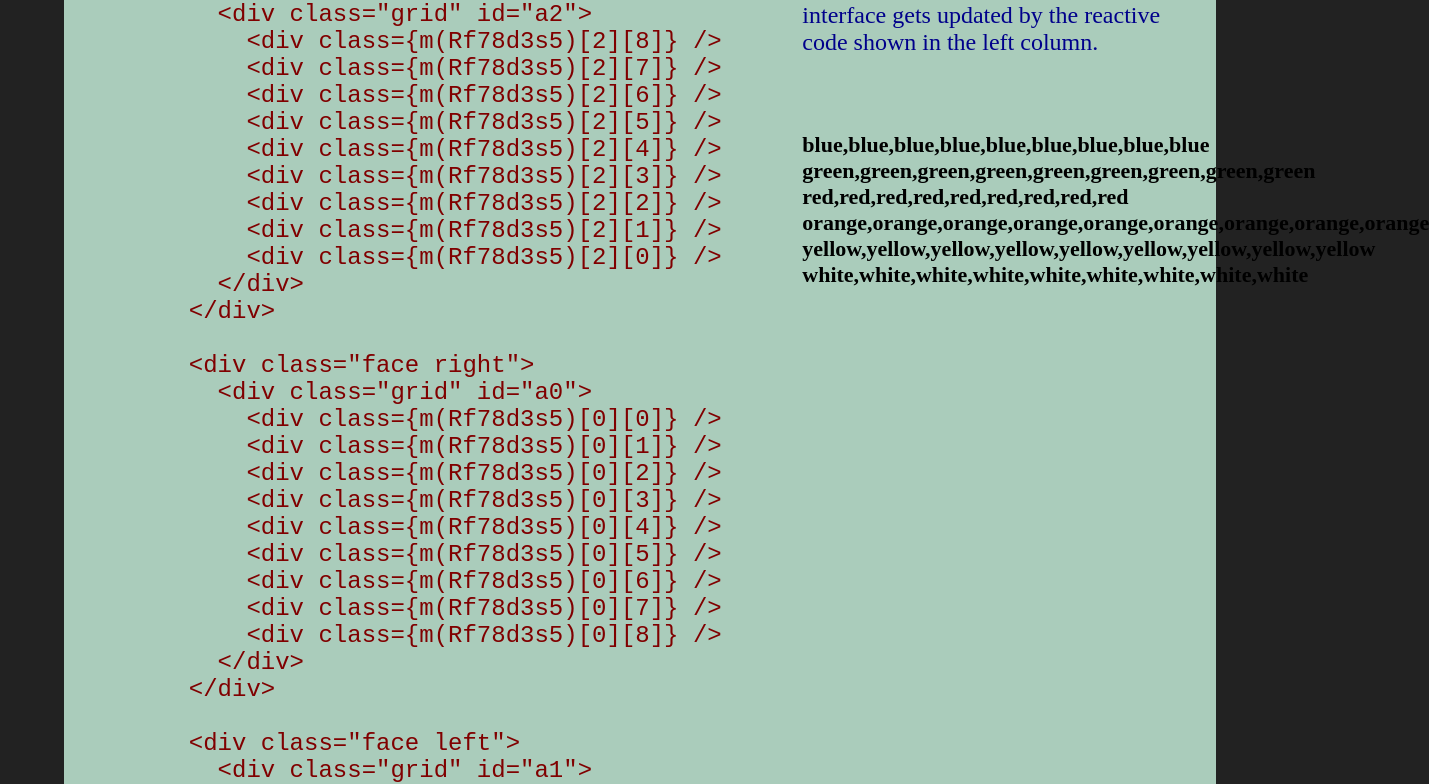
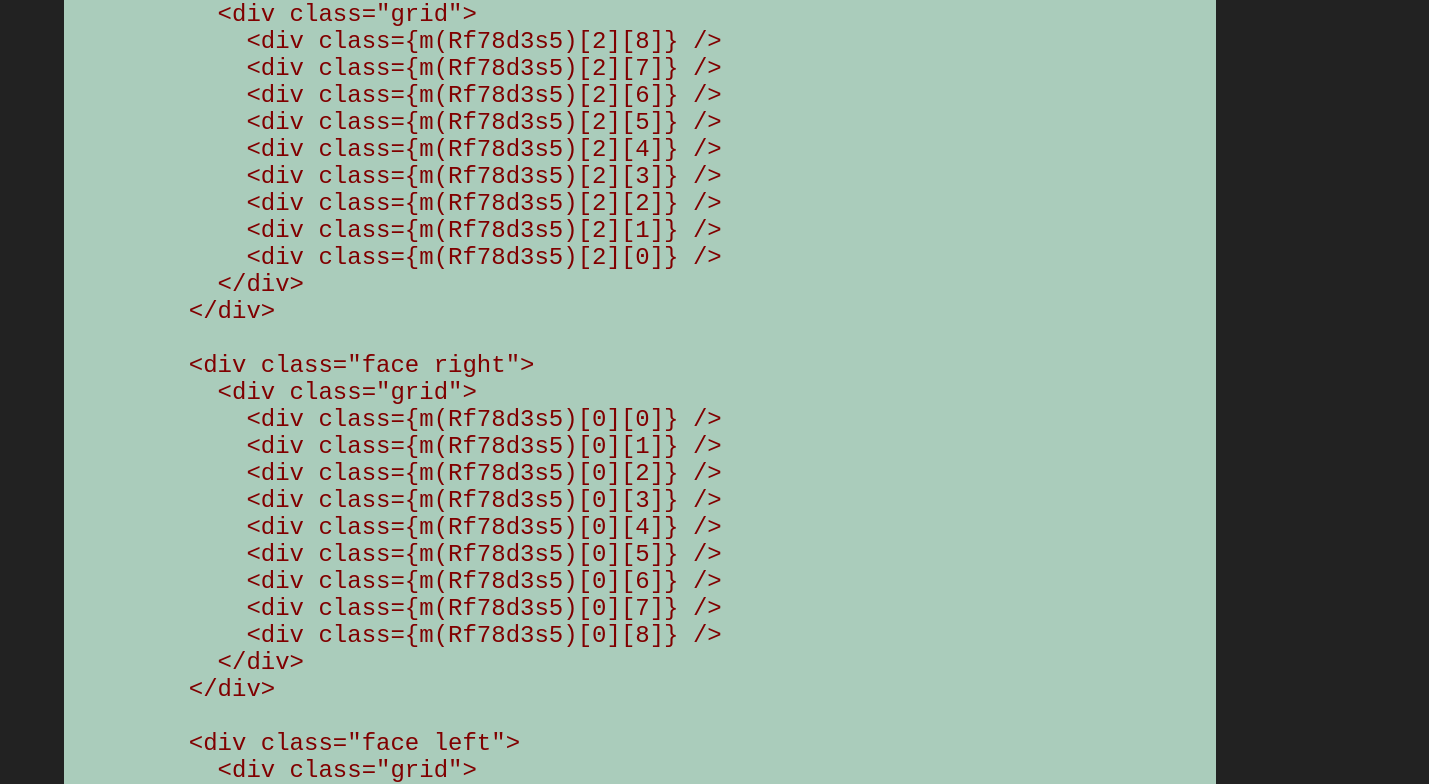
Before and after one commit to dschalk/JavaScript-Functions, a SvelteKit app: page /cube3 in a window 1280 px wide. Shown: the part 4807-5591 px from the top of the page, 1429 px wide, since content can reach past the window. Built offline with nearby package versions, Linux system fonts and the light colour scheme.

Commit message:
Removing extraneous code

```diff
--- a/src/routes/cube3/+page.svelte
+++ b/src/routes/cube3/+page.svelte
@@ -1737,7 +1737,7 @@ var Rcode = ` function R(ar) {
 var const2 = `const cubeStart = [...[bb, gg, rr, oo, yy, ww]];`
 
 var front = `      <div class="face front">
-        <div class="grid" id="a3">
+        <div class="grid">
           <div class={m(Rf78d3s5)[3][0]} />
           <div class={m(Rf78d3s5)[3][1]} />
           <div class={m(Rf78d3s5)[3][2]} />
@@ -1762,7 +1762,7 @@ var dom = `<div id="steady">
   <div class="container">
     <div class={cu}>
       <div class="face front">
-        <div class="grid" id="a3">
+        <div class="grid">
           <div class={m(Rf78d3s5)[3][0]} />
           <div class={m(Rf78d3s5)[3][1]} />
           <div class={m(Rf78d3s5)[3][2]} />
@@ -1776,7 +1776,7 @@ var dom = `<div id="steady">
       </div>
 
       <div class="face back">
-        <div class="grid" id="a2">
+        <div class="grid">
           <div class={m(Rf78d3s5)[2][8]} />
           <div class={m(Rf78d3s5)[2][7]} />
           <div class={m(Rf78d3s5)[2][6]} />
@@ -1790,7 +1790,7 @@ var dom = `<div id="steady">
       </div>
 
       <div class="face right">
-        <div class="grid" id="a0">
+        <div class="grid">
           <div class={m(Rf78d3s5)[0][0]} />
           <div class={m(Rf78d3s5)[0][1]} />
           <div class={m(Rf78d3s5)[0][2]} />
@@ -1804,7 +1804,7 @@ var dom = `<div id="steady">
       </div>
 
       <div class="face left">
-        <div class="grid" id="a1">
+        <div class="grid">
           <div class={m(Rf78d3s5)[1][0]} />
           <div class={m(Rf78d3s5)[1][1]} />
           <div class={m(Rf78d3s5)[1][2]} />
@@ -1818,7 +1818,7 @@ var dom = `<div id="steady">
       </div>
 
       <div class="face top">
-        <div class="grid" id="a4">
+        <div class="grid">
           <div class={m(Rf78d3s5)[4][0]} />
           <div class={m(Rf78d3s5)[4][1]} />
           <div class={m(Rf78d3s5)[4][2]} />
@@ -1832,7 +1832,7 @@ var dom = `<div id="steady">
       </div>
 
       <div class="face bottom">
-        <div class="grid" id="b5">
+        <div class="grid">
           <div class={m(Rf78d3s5)[5][0]} />
           <div class={m(Rf78d3s5)[5][1]} />
           <div class={m(Rf78d3s5)[5][2]} />
@@ -2354,10 +2354,6 @@ S 83 +page.svelte:728:12
     /*float: right;
   margin-right: 35%;
   margin-top: 15%; */
-  }
-
-  .container2 {
-    float: right;
   }
 
   .grid {
@@ -2670,13 +2666,9 @@ S 83 +page.svelte:728:12
 <br><br>
 </div>
 
-
-
-
   <div style="width: 35%;">
     <!-- Column 2 -->
     <div style="margin-left: 1px">
-      <br /><br />
       <h1 style="color: blue">Using the Keypad</h1>
       <p style="color: blue; font-weight: bold"> Pressing the u, d, r, l, f, b,  m, e, s, x, y, and z keys has the same effect as clicking the corresponding (capitalized) buttons. Holding down the "Shift" key (or activating "CapsLock") while pressing the keys causes the reverse effect. </p>
 
@@ -2740,14 +2732,6 @@ S 83 +page.svelte:728:12
 
       <br /><br />
 
-      <div style="color:black; font-weight:bold">
-        {m(Rf78d3s5)[0]}
-        {m(Rf78d3s5)[1]}
-        {m(Rf78d3s5)[2]}
-        {m(Rf78d3s5)[3]}
-        {m(Rf78d3s5)[4]}
-        {m(Rf78d3s5)[5]}
-      </div>
       <br /><br /><br />
     </div>
   </div>
@@ -2756,7 +2740,7 @@ S 83 +page.svelte:728:12
   <div class="container">
     <div class={cu}>
       <div class="face front">
-        <div class="grid" id="a3">
+        <div class="grid" >
           <div class={m(Rf78d3s5)[3][0]} />
           <div class={m(Rf78d3s5)[3][1]} />
           <div class={m(Rf78d3s5)[3][2]} />
@@ -2770,7 +2754,7 @@ S 83 +page.svelte:728:12
       </div>
 
       <div class="face back">
-        <div class="grid" id="a2">
+        <div class="grid">
           <div class={m(Rf78d3s5)[2][8]} />
           <div class={m(Rf78d3s5)[2][7]} />
           <div class={m(Rf78d3s5)[2][6]} />
@@ -2784,7 +2768,7 @@ S 83 +page.svelte:728:12
       </div>
 
       <div class="face right">
-        <div class="grid" id="a0">
+        <div class="grid">
           <div class={m(Rf78d3s5)[0][0]} />
           <div class={m(Rf78d3s5)[0][1]} />
           <div class={m(Rf78d3s5)[0][2]} />
@@ -2798,7 +2782,7 @@ S 83 +page.svelte:728:12
       </div>
 
       <div class="face left">
-        <div class="grid" id="a1">
+        <div class="grid">
           <div class={m(Rf78d3s5)[1][0]} />
           <div class={m(Rf78d3s5)[1][1]} />
           <div class={m(Rf78d3s5)[1][2]} />
@@ -2812,7 +2796,7 @@ S 83 +page.svelte:728:12
       </div>
 
       <div class="face top">
-        <div class="grid" id="a4">
+        <div class="grid">
           <div class={m(Rf78d3s5)[4][0]} />
           <div class={m(Rf78d3s5)[4][1]} />
           <div class={m(Rf78d3s5)[4][2]} />
@@ -2826,7 +2810,7 @@ S 83 +page.svelte:728:12
       </div>
 
       <div class="face bottom">
-        <div class="grid" id="b5">
+        <div class="grid">
           <div class={m(Rf78d3s5)[5][0]} />
           <div class={m(Rf78d3s5)[5][1]} />
           <div class={m(Rf78d3s5)[5][2]} />
@@ -2849,7 +2833,7 @@ S 83 +page.svelte:728:12
   <div class="container">
     <div class={cu9}>
       <div class="face front">
-        <div class="grid" id="a3">
+        <div class="grid">
           <div class={m(Rf78d3s5)[3][0]} />
           <div class={m(Rf78d3s5)[3][1]} />
           <div class={m(Rf78d3s5)[3][2]} />
@@ -2863,7 +2847,7 @@ S 83 +page.svelte:728:12
       </div>
 
       <div class="face back">
-        <div class="grid" id="a2">
+        <div class="grid">
           <div class={m(Rf78d3s5)[2][8]} />
           <div class={m(Rf78d3s5)[2][7]} />
           <div class={m(Rf78d3s5)[2][6]} />
@@ -2877,7 +2861,7 @@ S 83 +page.svelte:728:12
       </div>
 
       <div class="face right">
-        <div class="grid" id="a0">
+        <div class="grid">
           <div class={m(Rf78d3s5)[0][0]} />
           <div class={m(Rf78d3s5)[0][1]} />
           <div class={m(Rf78d3s5)[0][2]} />
@@ -2891,7 +2875,7 @@ S 83 +page.svelte:728:12
       </div>
 
       <div class="face left">
-        <div class="grid" id="a1">
+        <div class="grid">
           <div class={m(Rf78d3s5)[1][0]} />
           <div class={m(Rf78d3s5)[1][1]} />
           <div class={m(Rf78d3s5)[1][2]} />
@@ -2905,7 +2889,7 @@ S 83 +page.svelte:728:12
       </div>
 
       <div class="face top">
-        <div class="grid" id="a4">
+        <div class="grid">
           <div class={m(Rf78d3s5)[4][0]} />
           <div class={m(Rf78d3s5)[4][1]} />
           <div class={m(Rf78d3s5)[4][2]} />
@@ -2919,7 +2903,7 @@ S 83 +page.svelte:728:12
       </div>
 
       <div class="face bottom">
-        <div class="grid" id="b5">
+        <div class="grid">
           <div class={m(Rf78d3s5)[5][0]} />
           <div class={m(Rf78d3s5)[5][1]} />
           <div class={m(Rf78d3s5)[5][2]} />
```
